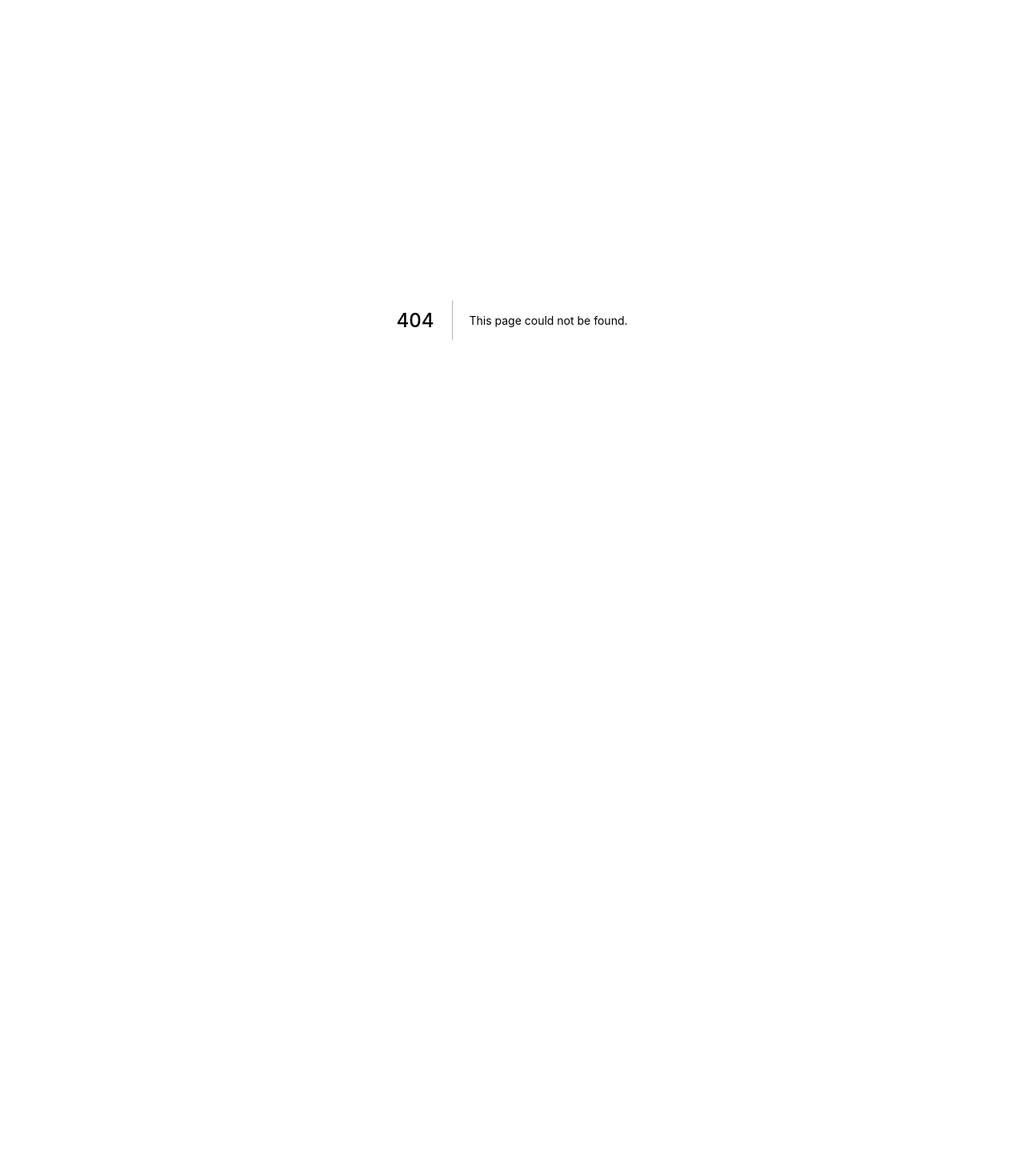
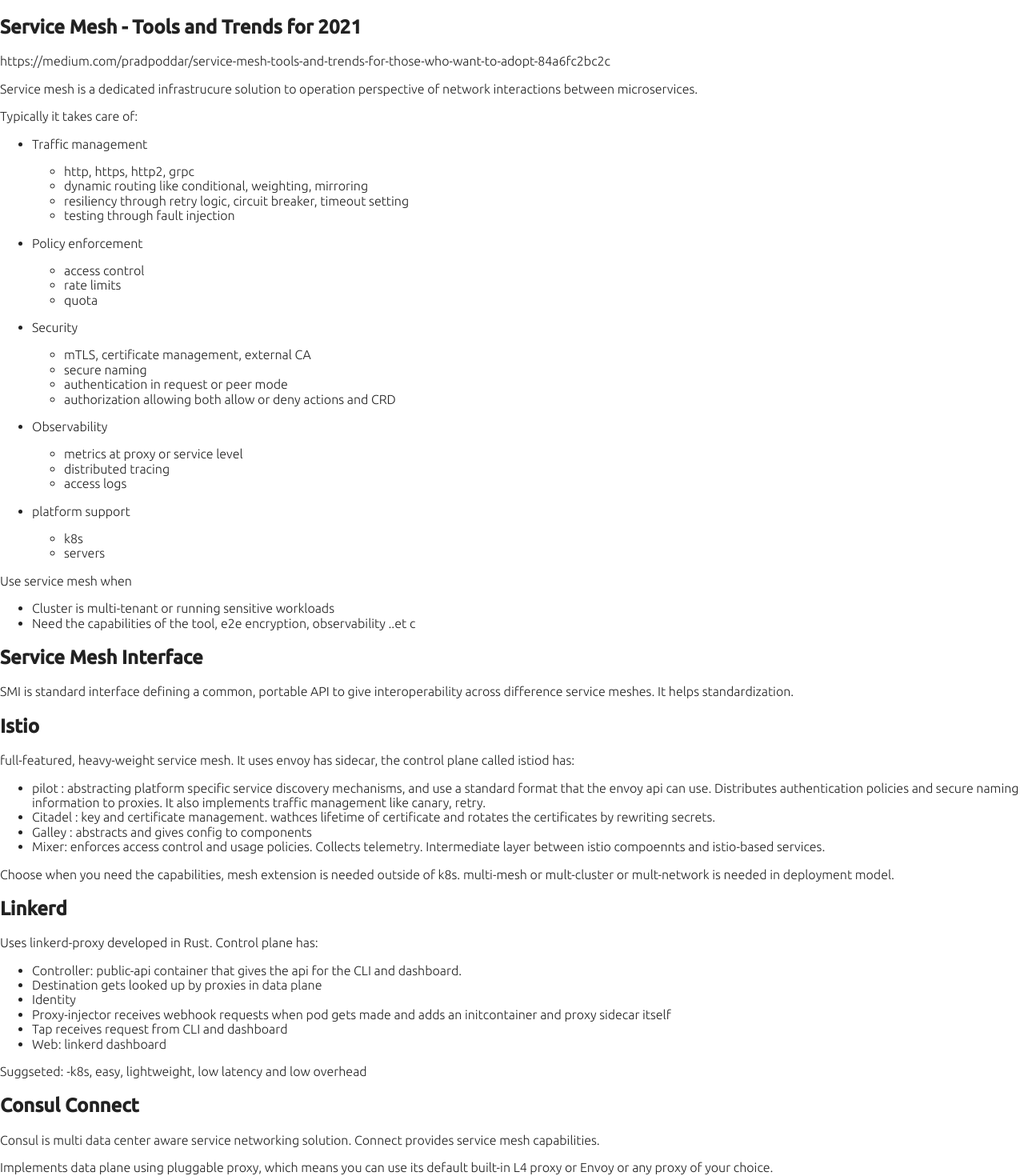
Before and after one commit to simonxmh/simh, a Next.js app: page /posts/servicemesh in a window 1280 px wide. Before the commit this address had no page. Shown: the top 1470 px of the page at 80% size. Before the commit the page ends 800 px from the top, so only its background shows below. Built offline with nearby package versions, Linux system fonts and the light colour scheme.

Commit message:
test out netlify cms with blog post

```diff
--- a/config.json
+++ b/config.json
@@ -14,6 +14,6 @@
     }
   ],
   "posts_per_page": 5,
-  "twitter_account": "@my-account",
-  "github_account": "wutali"
+  "linkedin_account": "@simonximenghuang",
+  "github_account": "simonxmh"
 }
--- a/meta/tags.yml
+++ b/meta/tags.yml
@@ -11,3 +11,5 @@
     name: mdx
   - slug: markdown
     name: markdown
+  - slug: servicemesh
+    name: servicemesh
--- a/public/admin/config.yml
+++ b/public/admin/config.yml
@@ -37,6 +37,9 @@
               widget: "string"
           - label: "Twitter account"
             name: "twitter_account"
+            widget: "string"
+          - label: "Linkedin account"
+            name: "linkedin_account"
             widget: "string"
           - label: "GitHub account"
             name: "github_account"
--- a/src/pages/index.tsx
+++ b/src/pages/index.tsx
@@ -13,10 +13,10 @@
       <div className="container">
         <div>
           <h1>
-            Hi, We're Next.js & Netlify<span className="fancy">.</span>
+            Hi, I'm Simon<span className="fancy">.</span>
           </h1>
-          <span className="handle">@nextjs-netlify-blog</span>
-          <h2>A blog template with Next.js and Netlify.</h2>
+          <span className="handle">@simonxmhuang</span>
+          <h2>This is my collection of thoughts.</h2>
           <SocialList />
         </div>
       </div>
--- /dev/null
+++ b/src/pages/posts/servicemesh.mdx
@@ -0,0 +1,91 @@
+---
+slug: servicemesh
+title: Service Mesh - Tools and Trends for 2021
+date: 2021-01-20
+author: simh
+tags:
+  - servicemesh
+---
+
+## Service Mesh - Tools and Trends for 2021
+
+https://medium.com/pradpoddar/service-mesh-tools-and-trends-for-those-who-want-to-adopt-84a6fc2bc2c
+
+Service mesh is a dedicated infrastrucure solution to operation perspective of network interactions between microservices.
+
+Typically it takes care of:
+
+- Traffic management
+  - http, https, http2, grpc
+  - dynamic routing like conditional, weighting, mirroring
+  - resiliency through retry logic, circuit breaker, timeout setting
+  - testing through fault injection
+
+- Policy enforcement
+  - access control
+  - rate limits
+  - quota
+- Security
+  - mTLS, certificate management, external CA
+  - secure naming
+  - authentication in request or peer mode
+  - authorization allowing both allow or deny actions and CRD
+- Observability
+  - metrics at proxy or service level
+  - distributed tracing
+  - access logs
+- platform support
+  - k8s
+  - servers
+
+
+Use service mesh when
+- Cluster is multi-tenant or running sensitive workloads
+- Need the capabilities of the tool, e2e encryption, observability ..et c
+
+
+## Service Mesh Interface
+
+SMI is standard interface defining a common, portable API to give interoperability across difference service meshes. It helps standardization.
+
+## Istio
+
+full-featured, heavy-weight service mesh. It uses envoy has sidecar, the control plane called istiod has:
+- pilot : abstracting platform specific service discovery mechanisms, and use a standard format that the envoy api can use. Distributes authentication policies and secure naming information to proxies. It also implements traffic management like canary, retry.
+- Citadel : key and certificate management. wathces lifetime of certificate and rotates the certificates by rewriting secrets.
+- Galley : abstracts and gives config to components
+- Mixer: enforces access control and usage policies. Collects telemetry. Intermediate layer between istio compoennts and istio-based services.
+
+Choose when you need the capabilities, mesh extension is needed outside of k8s. multi-mesh or mult-cluster or mult-network is needed in deployment model.
+
+## Linkerd
+
+Uses linkerd-proxy developed in Rust. Control plane has:
+- Controller: public-api container that gives the api for the CLI and dashboard.
+- Destination gets looked up by proxies in data plane
+- Identity
+- Proxy-injector receives webhook requests when pod gets made and adds an initcontainer and proxy sidecar itself
+- Tap receives request from CLI and dashboard
+- Web: linkerd dashboard
+
+Suggseted:
+-k8s, easy, lightweight, low latency and low overhead
+
+## Consul Connect
+
+Consul is multi data center aware service networking solution. Connect provides service mesh capabilities.
+
+Implements data plane using pluggable proxy, which means you can use its default built-in L4 proxy or Envoy or any proxy of your choice.
+- server: consul agent in server mode, need many of the servers to maintain cluster state
+- client: consul agent in lightweight client mode. Each node needs a client agent running. It brokers config and policy between workloads.
+
+Suited for:
+- multi data center use cases
+- Extending existing consul workloads
+- mesh across k8s and virtual/physical servers.
+
+## Other
+
+- Kyma
+- Open Service mesh
+- Traefik Mesh
```
Also changed, not shown: meta/authors.yml (+3 -4 lines), src/components/SocialList.tsx (+9 -0 lines), src/assets/linkedin-alt.svg (added).
